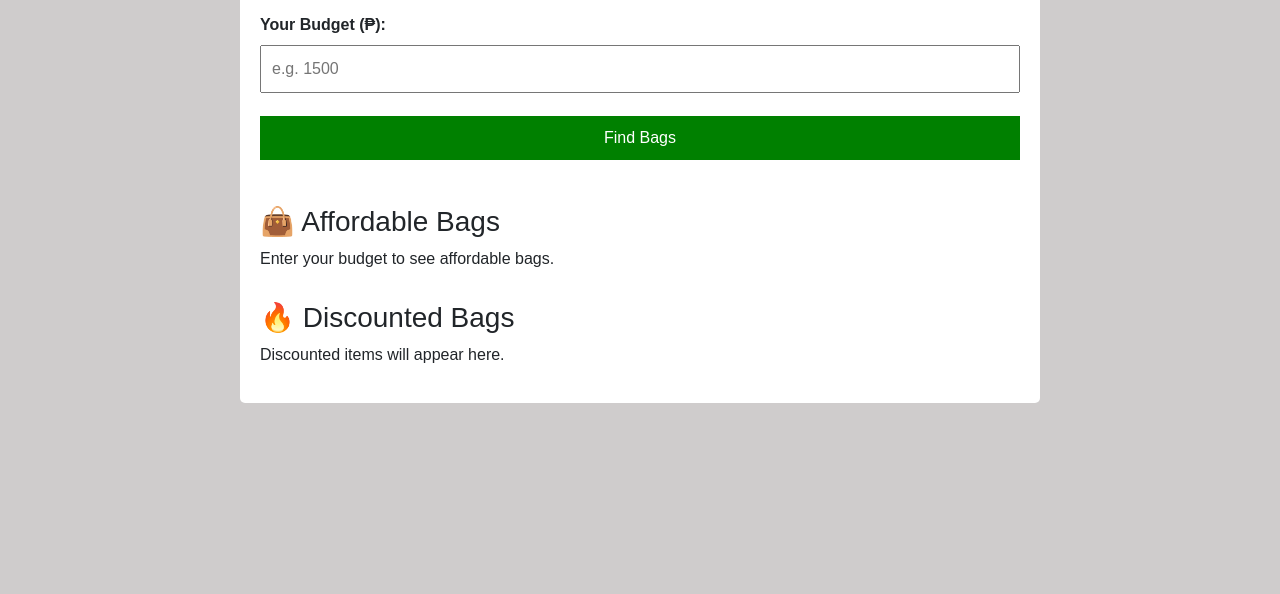
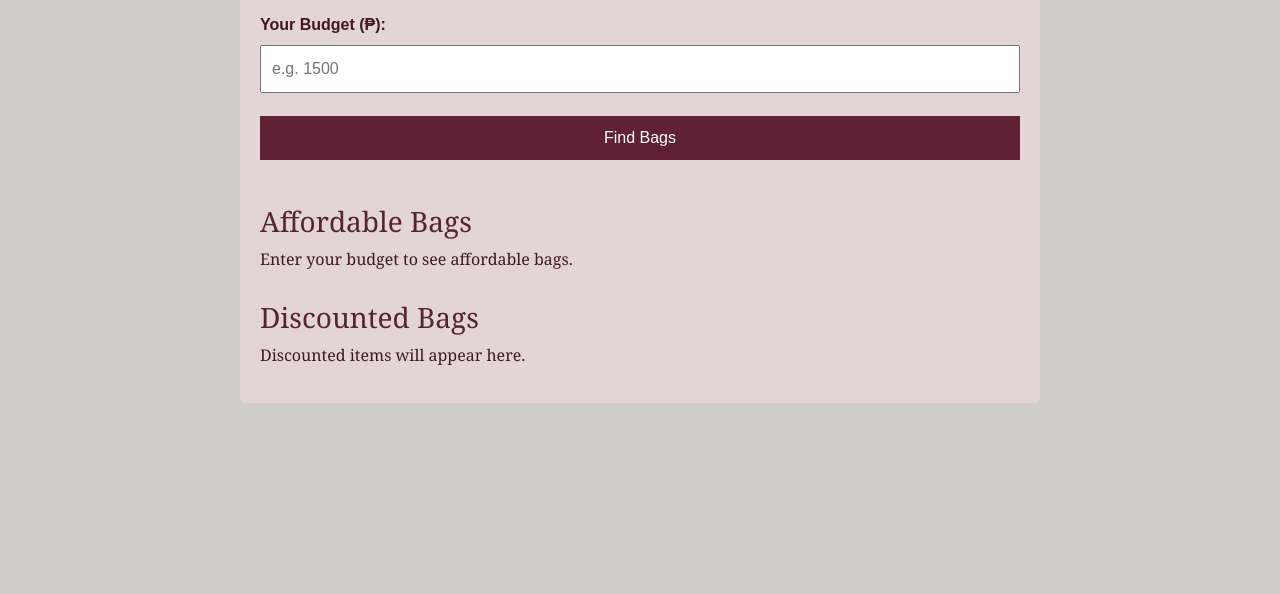
Before and after one commit to Vanana0-0Bautista/Fairview_ICT9Topaz_Q3SW2_Bautista_Savanna, a plain HTML site: page Index.html in a window 1280 px wide. Shown: the part 206-800 px from the top of the page. Drawn offline with nearby package versions, Linux system fonts and the light colour scheme.

Commit message:
Index.html

```diff
--- a/Index.html
+++ b/Index.html
@@ -57,7 +57,7 @@
         .container {
             max-width: 800px;
             margin: 30px auto;
-            background: white;
+            background: rgb(227, 213, 213);
             padding: 20px;
             border-radius: 5px;
         }
@@ -74,14 +74,16 @@
         }
 
         button {
-            background-color: green;
-            color: white;
+            background-color: rgb(96, 33, 55);
+            color: rgb(255, 255, 255);
             border: none;
             cursor: pointer;
         }
 
         h3 {
             margin-top: 30px;
+            color: #56242b;
+            font-family: Georgia, 'Times New Roman', Times, serif;
         }
 
         .item {
@@ -122,21 +124,21 @@
 
     <!-- FORM -->
     <form id="bagForm">
-        <label>Your Budget (₱):</label>
+        <label style="color: #43171e;">Your Budget (₱):</label>
         <input type="number" id="num1" placeholder="e.g. 1500" required>
 
         <button type="submit">Find Bags</button>
     </form>
 
     <!-- RESULTS -->
-    <h3>👜 Affordable Bags</h3>
+    <h3> Affordable Bags</h3>
     <div id="affordable">
-        <p>Enter your budget to see affordable bags.</p>
+        <p style="color: #43171e; font-family: Georgia, 'Times New Roman', Times, serif;">Enter your budget to see affordable bags.</p>
     </div>
 
-    <h3>🔥 Discounted Bags</h3>
+    <h3> Discounted Bags</h3>
     <div id="discounted">
-        <p>Discounted items will appear here.</p>
+        <p style="color: #43171e; font-family: Georgia, 'Times New Roman', Times, serif;">Discounted items will appear here.</p>
     </div>
 
 </div>
@@ -160,7 +162,11 @@
             { name: "Canvas Tote Bag", price: 700, discount: 0 },
             { name: "Simple Sling Bag", price: 900, discount: 0 },
             { name: "Mini Backpack", price: 1600, discount: 25 },
+            { name: "Medium leather bag", price: 2000, discount: 0 },
+            { name: "Mini leather bag", price: 1000, discount: 0 },
             { name: "Leather Handbag", price: 3000, discount: 40 },
+            { name: "computer bag", price: 1300, discount: 0 },
+            { name: "Mini bag", price:800 , discount: 0 },
             { name: "Travel Backpack", price: 2500, discount: 30 }
 
         ];
```
